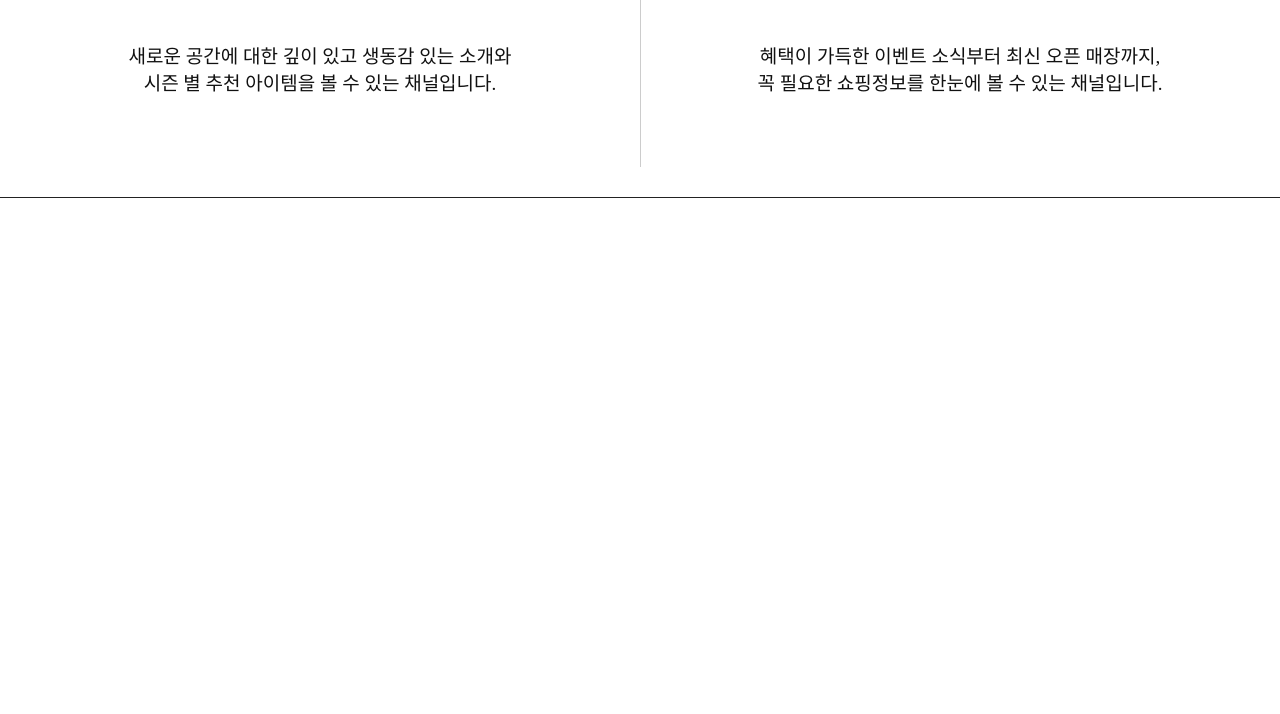
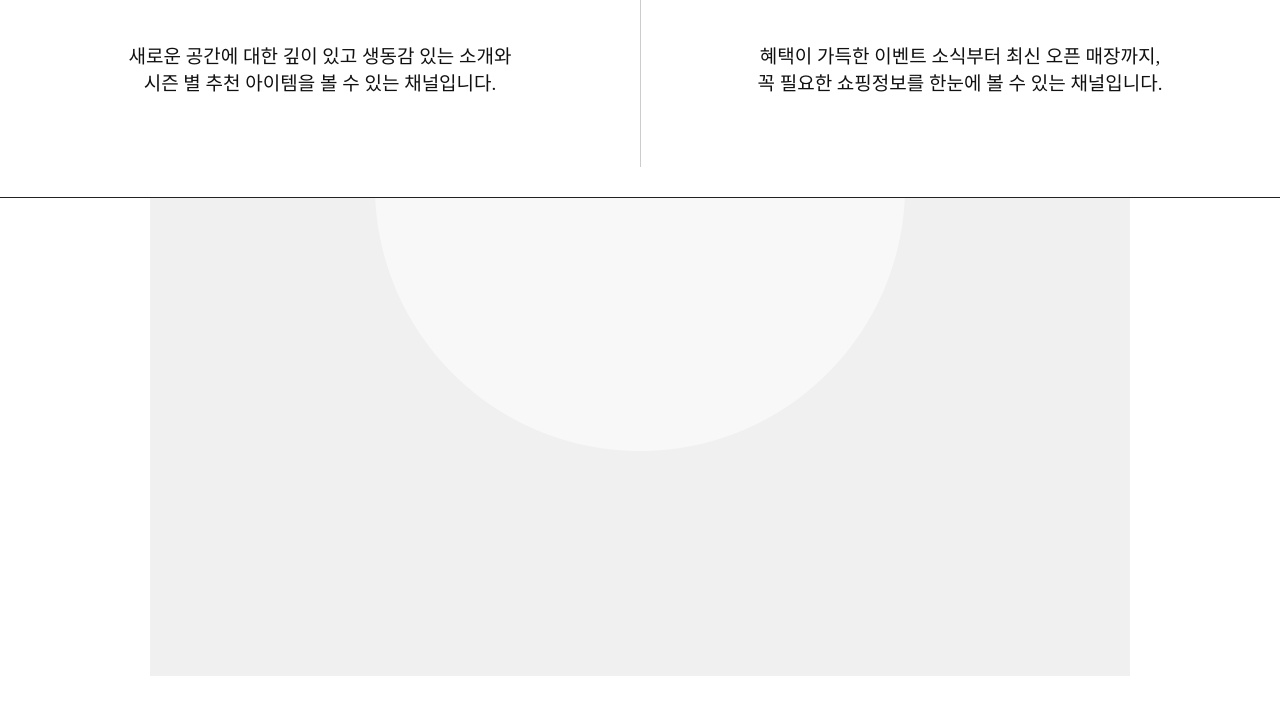
Before and after one commit to barozaqu/ehyundai-clone, a plain HTML site: page index.html in a window 1280 px wide. Shown: the part 4034-4748 px from the top of the page. Before the commit the page ends 4232 px from the top, so only its background shows below. Drawn offline with Linux system fonts and the light colour scheme.

Commit message:
now section : more
float - > flex 로?

```diff
--- a/css/common.css
+++ b/css/common.css
@@ -12,6 +12,11 @@
     width: 1280px;
     margin: 0 auto;
 }
+.flex {
+    display: flex;
+    justify-content: center;
+}
+/* shopping news active */
 .top {
     top: 120px;
 }
@@ -22,7 +27,3 @@
 .bottom {
     top: calc(100% - 990px);
 }
-.flex {
-    display: flex;
-    justify-content: center;
-}
--- a/css/main.css
+++ b/css/main.css
@@ -350,3 +350,10 @@
 .channel__img:hover img {
     transform: scale(1.1);
 }
+
+
+/* now section - start */
+.now__inner {
+    padding: 308px 0 320px;
+    background: url(../img/hyundaiNow/bg_hyundai_now.png) no-repeat 100% 100%;
+}
--- a/index.html
+++ b/index.html
@@ -273,6 +273,14 @@
 
         </section>
 
+      <!-- hyundaiNow section -->
+      <section class="now section">
+        <div class="now__inner inner">
+          <div class="now__container">
+
+          </div>
+        </div>
+      </section>
 
 
 
@@ -285,10 +293,7 @@
 
 
 
-      <!-- hyundaiNow section -->
-      <section class="now">
 
-      </section>
     <!-- section container end -->
       <!-- footer start -->
       <footer class="footer">
```
